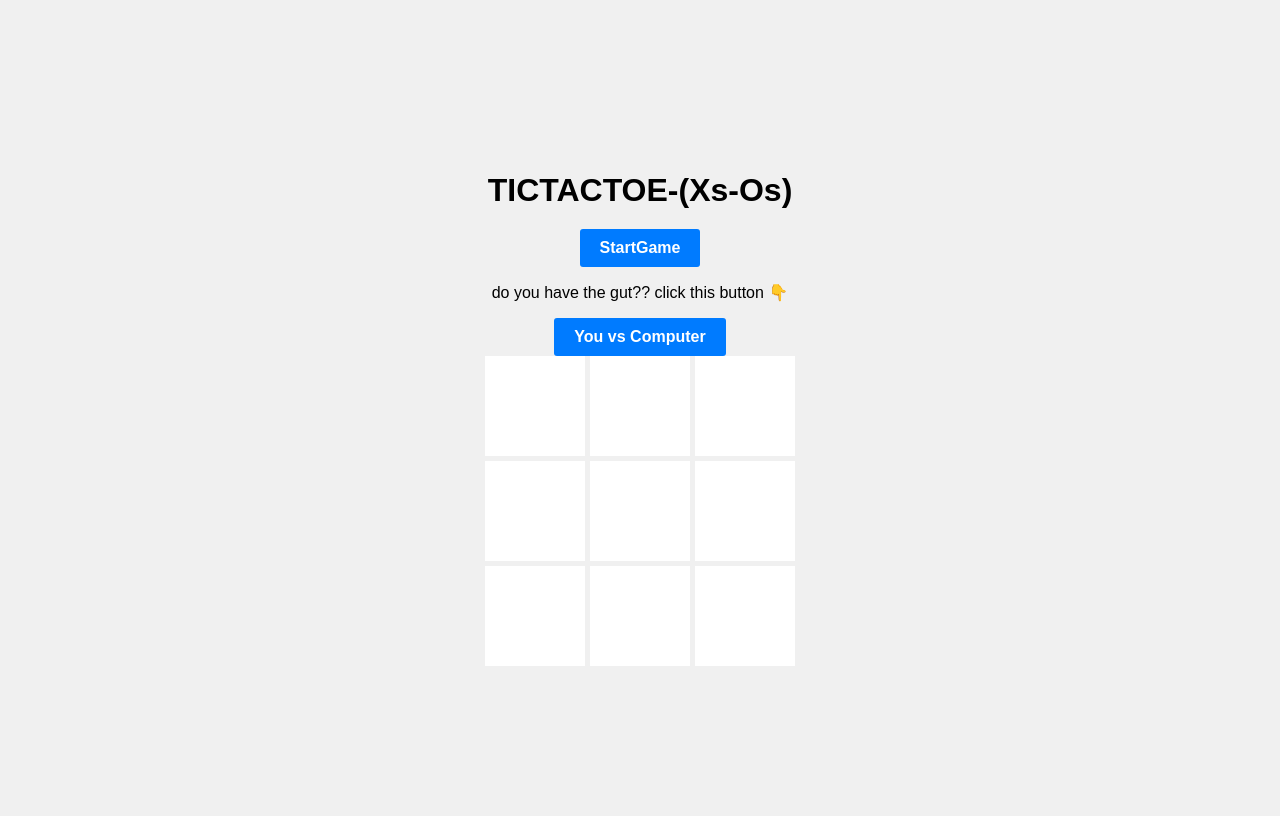
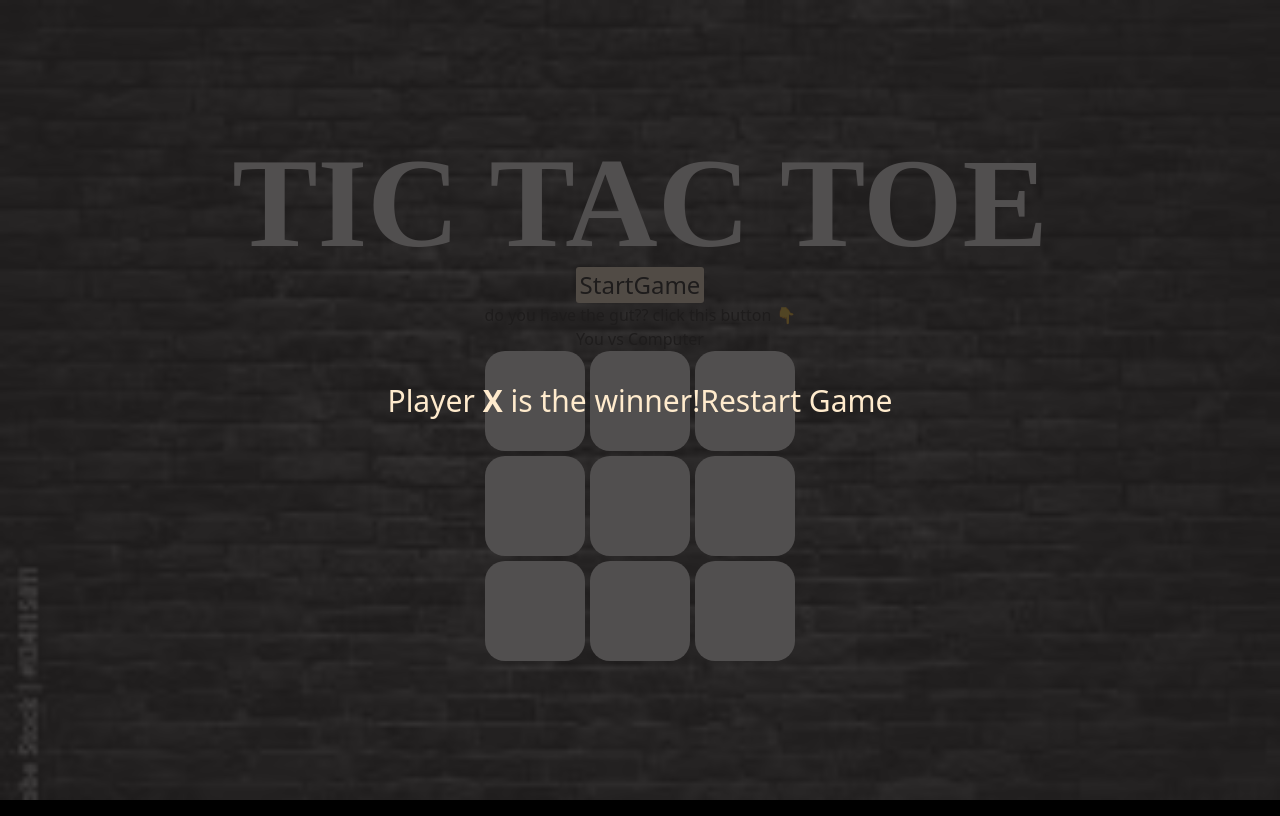
Before and after one commit to mson-wagz/sprint-assesment, a plain HTML site: page index.html in a window 1280 px wide. Drawn offline with nearby package versions, Linux system fonts and the light colour scheme; a web font is replaced by a local one.

Commit message:
game commit

```diff
--- a/computer.js
+++ b/computer.js
@@ -4,7 +4,8 @@ document.addEventListener("DOMContentLoaded", () => {
     const startButton = document.getElementById("computer-el");
     const winningMessage = document.querySelector(".winning-message");
     const winningMessageText = document.querySelector("[data-winning-message-text]");
-    const restartButton = document.getElementById("restartButton");
+    const startEl = document.getElementById("start-el")
+    const restartButton = document.getElementById("restart-el");
 
     const WINNING_COMBINATIONS = [
         [0, 1, 2],
@@ -16,23 +17,27 @@ document.addEventListener("DOMContentLoaded", () => {
         [0, 4, 8],
         [2, 4, 6]
     ];
-
+    let boardGame = ['','','','','','','','',''];
     let currentPlayer = 'X';
     let gameActive = false;
     let againstComputer = true; // Indicate that the game is against a computer
+    startButton.addEventListener("click", startGame);
+    restartButton.addEventListener("click", restartBoard);
 
     function startGame() {
         gameActive = true;
-        resetBoard();
+
     }
 
-    function resetBoard() {
+    function restartBoard() {
+        boardGame = ['','','','','','','','',''];
         currentPlayer = 'X';
         winningMessage.setAttribute("aria-hidden", "true");
         cells.forEach(cell => {
             cell.textContent = "";
         });
-        gameActive = true;
+        gameActive = false;
+        updateBoard();
     }
 
     function checkWinner() {
@@ -76,6 +81,5 @@ document.addEventListener("DOMContentLoaded", () => {
         });
     });
 
-    startButton.addEventListener("click", startGame);
-    restartButton.addEventListener("click", resetBoard);
+
 });
--- a/index.html
+++ b/index.html
@@ -8,16 +8,23 @@
     <link rel="preconnect" href="https://fonts.gstatic.com" crossorigin>
     <link href="https://fonts.googleapis.com/css2?family=Briem+Hand:wght@100..900&display=swap" rel="stylesheet">
     <link rel="stylesheet" href="style.css">
+    <script src="https://cdn.tailwindcss.com"></script>
+    <link href="https://fonts.googleapis.com/css?family=Rubik Glitch&effct=shadow-multiple" rel="stylesheet" type="text/css">
      <script src="main.js" defer></script>
-    <script src="computer.js" defer></script>
-</head>
+     <script src="computer.js" defer></script>
+    </head>
 
-<h1>TICTACTOE-(Xs-Os)</h1>
-<body>
-    <button id="start-el">StartGame</button>
+<body class="min-h-screen bg-black flex flex-col justify-center items-center h-screen" style="background-image: url(build/images/bg3.jpg);background-repeat: no-repeat;background-size: cover;">
+    <!-- <audio autoplay loop>
+        <source src="EnV - FireFrost (320).mp3" type="audio/mpeg">
+            Your browser does not support the audio element.
+    </audio> -->
+        <h1 class="font-effect-shadow-multiple text-9xl text-white font-bold sticky" style="font-family:Rubik Glitch">TIC TAC TOE</h1>
+
+    <button id="start-el" class="text-white border ">StartGame</button>
     <p>do you have the gut?? click this button 👇</p>
     <button id="computer-el">You vs Computer</button>
-    <div class="board" id="board">
+    <div class="board " id="board">
         <div class="cell" data-cell="0"></div>
         <div class="cell" data-cell="1"></div>
         <div class="cell" data-cell="2"></div>
@@ -28,9 +35,13 @@
         <div class="cell" data-cell="7"></div>
         <div class="cell" data-cell="8"></div>
     </div>
-    <div class="winning-message" aria-hidden="true">
+    <!-- <div class="winning-message" aria-hidden="true">
        <div data-winning-message-text></div>
        <button id="restartButton">Restart</button>
+    </div> -->
+    <div class="game-over">
+        <p>Player <strong>X</strong> is the winner!</p>
+        <button id="restart-el" class="restart-btn" onclick="TicTacToe.start();"><a href="#start-el">Restart Game</a></button>
     </div>
 </body>
 </html>
--- a/style.css
+++ b/style.css
@@ -1,4 +1,4 @@
-body {
+/* body {
   font-family: 'Briem Hand', sans-serif;
   background: #f0f0f0;
   display: flex;
@@ -6,12 +6,12 @@ body {
   justify-content: center;
   align-items: center;
   height: 100vh;
-}
+} */
 
-h1 {
+/* h1 {
   font-size: 2rem;
-  margin-bottom: 20px;
-}
+  margin-bottom: 20px; */
+/* } */
 
 .board {
   display: grid;
@@ -22,6 +22,7 @@ h1 {
 
 .cell {
   background: white;
+  border-radius: 20px;
   display: flex;
   justify-content: center;
   align-items: center;
@@ -37,6 +38,14 @@ h1 {
     color: #007BFF;
     content: 'X';
   }
+}
+#start-el{
+  background-color: blanchedalmond;
+  color: black;
+  font-size: 1.5rem;
+  padding-left: 4px;
+  padding-right: 4px;
+  border-radius: 3px;
 }
 
 button {
@@ -55,7 +64,7 @@ button:hover {
   background: #0056b3;
 }
 
-.winning-message {
+/* .winning-message {
   display: none;
   justify-content: center;
   align-items: center;
@@ -103,4 +112,19 @@ button:hover {
 
 .winning-message button:active {
   transform: scale(0.98);
+} */
+.game-over{
+  align-items: center;
+  background-color: rgba(38,36,36,0.8);
+  bottom: 0;
+  color: blanchedalmond;
+  display: flex;
+  font-size: 30px;
+  justify-content: center;
+  left: 0%;
+  position: fixed;
+  right: 0%;
+  text-align: center;
+  top: 0%;
+  z-index: 1000;
 }
```
Also changed, not shown: build/home.html (+3 -3 lines), build/log in.html (+2 -2 lines), build/sign up.html (+2 -2 lines), build/css/style.css, build/images/Untitled design.png (renamed from build/Untitled design.png), build/images/bg1.jpg (renamed from build/bg1.jpg), build/images/bg2.jpg (renamed from build/bg2.jpg), build/images/bg3.jpg (added), build/images/images.jpg (renamed from build/images.jpg), build/images/tac.jpg (renamed from build/tac.jpg), build/images/tic.jpg (renamed from build/tic.jpg), build/images/toe.jpg (renamed from build/toe.jpg).
